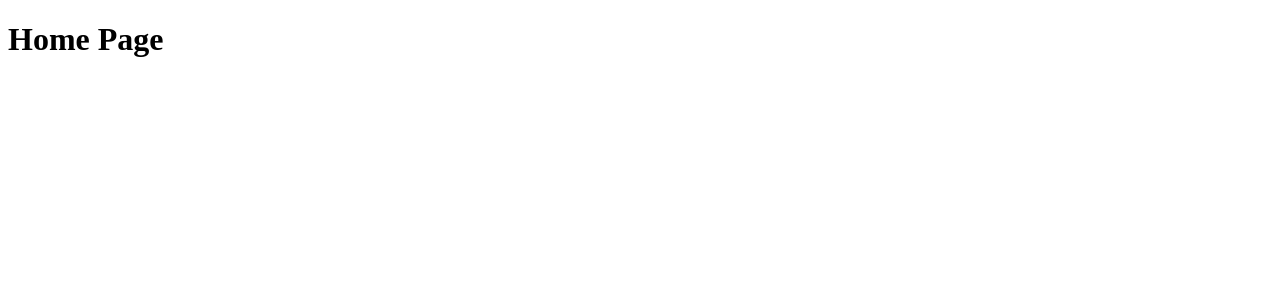
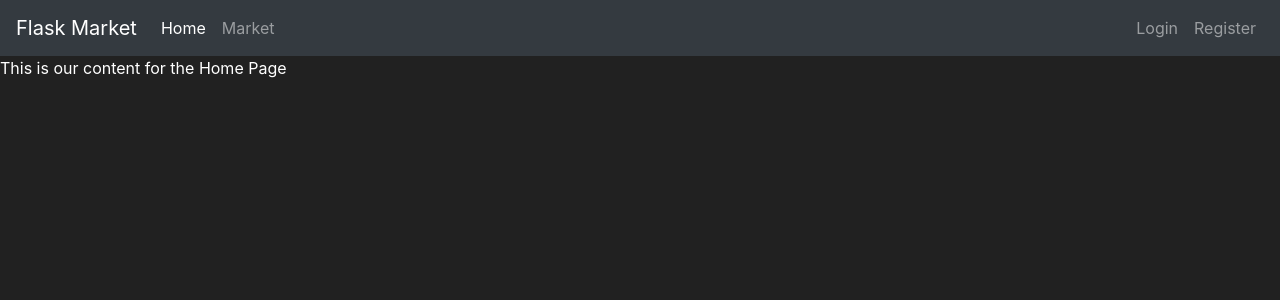
Before and after one commit to TIZIHMARKP/flask-market-place, a Flask app: page / in a window 1280 px wide. Shown: the top 300 px of the page. Run offline with Flask 3, Linux system fonts and the light colour scheme; some libraries are stand-ins or nearby versions.

Commit message:
Success displaying the base.html and home.html page

```diff
--- /dev/null
+++ b/templates/base.html
@@ -0,0 +1,60 @@
+<!doctype html>
+<html lang="en">
+   <head>
+      <!-- Required meta tags -->
+      <meta charset="utf-8">
+      <meta name="viewport" content="width=device-width, initial-scale=1, shrink-to-fit=no">
+      <!-- Bootstrap CSS -->
+      <link rel="stylesheet" href="https://cdn.jsdelivr.net/npm/bootstrap@4.5.3/dist/css/bootstrap.min.css" integrity="sha384-TX8t27EcRE3e/ihU7zmQxVncDAy5uIKz4rEkgIXeMed4M0jlfIDPvg6uqKI2xXr2" crossorigin="anonymous">
+      <title>
+          {% block title %}
+
+          {% endblock %}
+      </title>
+   </head>
+   <body>
+    <nav class="navbar navbar-expand-md navbar-dark bg-dark">
+      <a class="navbar-brand" href="#">Flask Market</a>
+      <button class="navbar-toggler" type="button" data-toggle="collapse" data-target="#navbarNav">
+        <span class="navbar-toggler-icon"></span>
+      </button>
+      <div class="collapse navbar-collapse" id="navbarNav">
+        <ul class="navbar-nav mr-auto">
+            <li class="nav-item active">
+                <a class="nav-link" href="{{ url_for('home_page') }}">Home <span class="sr-only">(current)</span></a>
+            </li>
+            <li class="nav-item">
+                <a class="nav-link" href="{{ url_for('market_page') }}">Market</a>
+            </li>
+        </ul>
+        <ul class="navbar-nav">
+            <li class="nav-item">
+                <a class="nav-link" href="#">Login</a>
+            </li>
+            <li class="nav-item">
+                <a class="nav-link" href="#">Register</a>
+            </li>
+        </ul>
+      </div>
+    </nav>
+      {% block content %}
+
+      {% endblock %}
+      <!-- Future Content here -->
+
+
+
+      <!-- Optional JavaScript -->
+      <!-- jQuery first, then Popper.js, then Bootstrap JS -->
+      <script src='https://kit.fontawesome.com/a076d05399.js'></script>
+      <script src="https://code.jquery.com/jquery-3.5.1.slim.min.js" integrity="sha384-DfXdz2htPH0lsSSs5nCTpuj/zy4C+OGpamoFVy38MVBnE+IbbVYUew+OrCXaRkfj" crossorigin="anonymous"></script>
+      <script src="https://cdn.jsdelivr.net/npm/popper.js@1.16.1/dist/umd/popper.min.js" integrity="sha384-9/reFTGAW83EW2RDu2S0VKaIzap3H66lZH81PoYlFhbGU+6BZp6G7niu735Sk7lN" crossorigin="anonymous"></script>
+      <script src="https://stackpath.bootstrapcdn.com/bootstrap/4.5.2/js/bootstrap.min.js" integrity="sha384-B4gt1jrGC7Jh4AgTPSdUtOBvfO8shuf57BaghqFfPlYxofvL8/KUEfYiJOMMV+rV" crossorigin="anonymous"></script>
+   </body>
+   <style>
+      body {
+      background-color: #212121;
+      color: white
+      }
+   </style>
+</html>
--- a/templates/home.html
+++ b/templates/home.html
@@ -1,11 +1,9 @@
-<!DOCTYPE html>
-<html lang="en">
-<head>
-    <meta charset="UTF-8">
-    <meta name="viewport" content="width=device-width, initial-scale=1.0">
-    <title>FlaskMarket</title>
-</head>
-<body>
-    <h1>Home Page</h1>
-</body>
-</html>
+
+{% extends 'base.html' %}
+{% block title %}
+    Home Page
+{% endblock %}
+
+{% block content %}
+    This is our content for the Home Page
+{% endblock %}
```
Also changed, not shown: templates/market.html (added).
